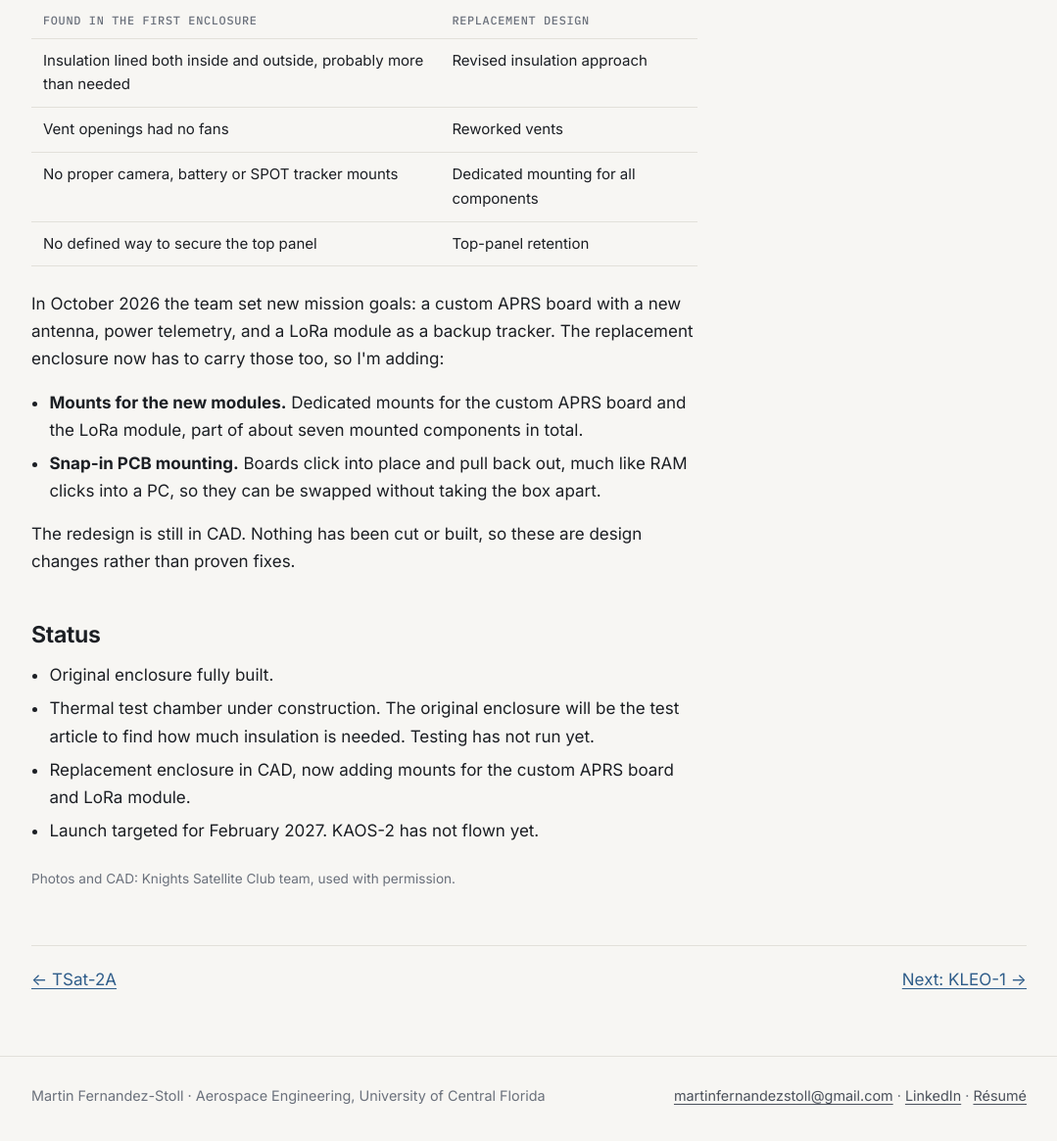
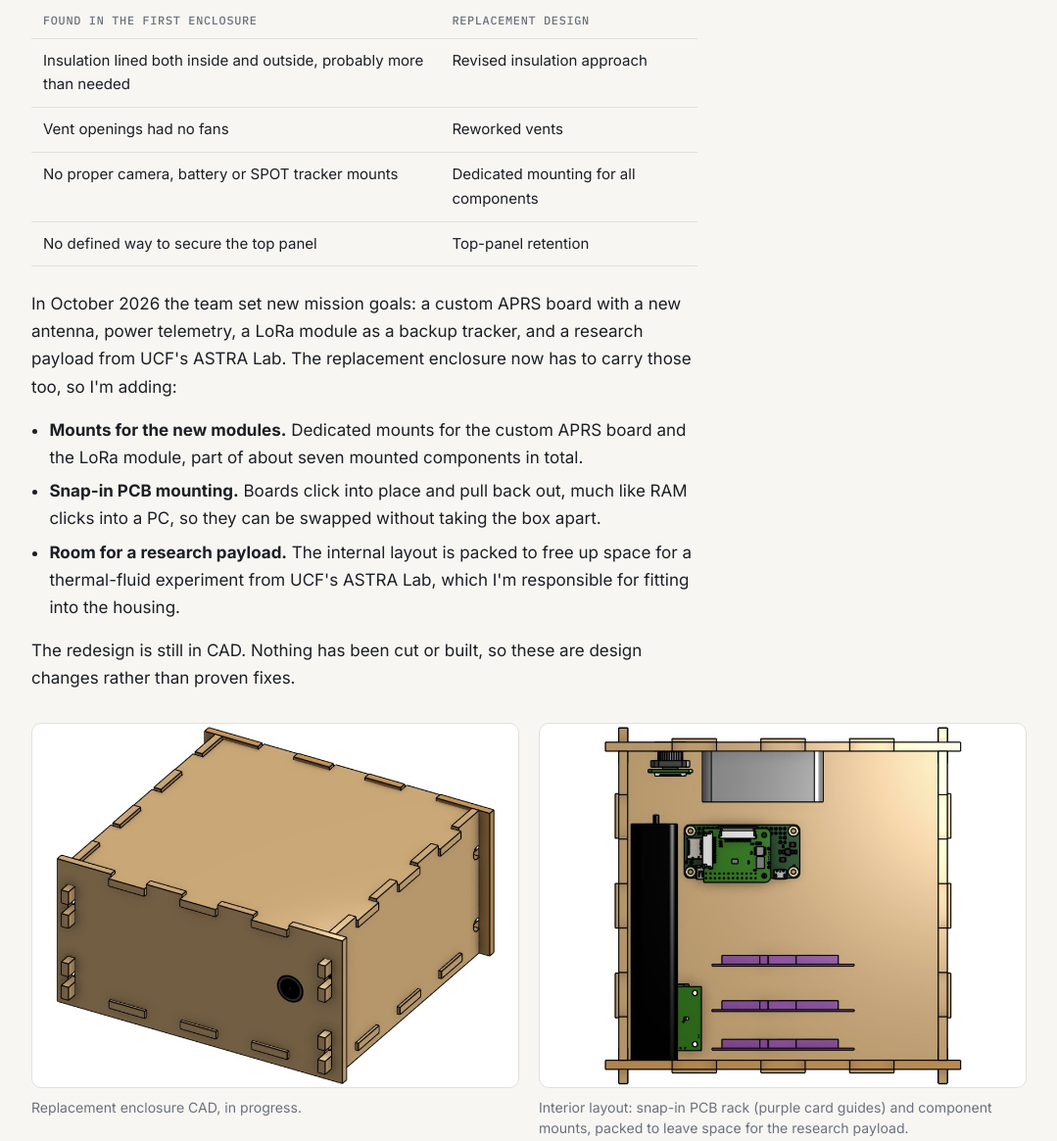
Before and after one commit to martin-fernandez-stoll/martin-fernandez-stoll.github.io, a plain HTML site: page kaos-2.html in a window 1280 px wide. Shown: the part 3142-4307 px from the top of the page at 98% size, without its empty margins (100-1179 px from the left). Drawn offline with Linux system fonts and the light colour scheme.

Commit message:
Add KAOS-2 replacement CAD and ASTRA payload; KLEO-1 payload ICD; refresh résumé
Co-Authored-By: Claude Opus 5.5 <noreply@anthropic.com>
Claude-Session: https://claude.ai/code/session_01KoQwtU9PdgpLCv9DjgmqqC

```diff
--- a/kaos-2.html
+++ b/kaos-2.html
@@ -67,20 +67,27 @@
 <tr><td>No proper camera, battery or SPOT tracker mounts</td><td>Dedicated mounting for all components</td></tr>
 <tr><td>No defined way to secure the top panel</td><td>Top-panel retention</td></tr>
 </tbody></table></div>
-<p>In October 2026 the team set new mission goals: a custom APRS board with a new antenna, power telemetry, and a LoRa module as a backup tracker. The replacement enclosure now has to carry those too, so I'm adding:</p>
+<p>In October 2026 the team set new mission goals: a custom APRS board with a new antenna, power telemetry, a LoRa module as a backup tracker, and a research payload from UCF's ASTRA Lab. The replacement enclosure now has to carry those too, so I'm adding:</p>
 <ul class="clean">
   <li><strong>Mounts for the new modules.</strong> Dedicated mounts for the custom APRS board and the LoRa module, part of about seven mounted components in total.</li>
   <li><strong>Snap-in PCB mounting.</strong> Boards click into place and pull back out, much like RAM clicks into a PC, so they can be swapped without taking the box apart.</li>
+  <li><strong>Room for a research payload.</strong> The internal layout is packed to free up space for a thermal-fluid experiment from UCF's ASTRA Lab, which I'm responsible for fitting into the housing.</li>
 </ul>
 <p>The redesign is still in CAD. Nothing has been cut or built, so these are design changes rather than proven fixes.</p>
+</div>
+
+<div class="grid-2"><figure><img src="assets/img/kaos-redesign-iso.jpg" alt="CAD of the replacement KAOS-2 enclosure: a plywood box with tab-and-slot interlocking panels and a round port on the front face" class="contain" loading="lazy"><figcaption>Replacement enclosure CAD, in progress.</figcaption></figure><figure><img src="assets/img/kaos-redesign-layout.jpg" alt="Top-down CAD of the replacement enclosure interior showing a flight computer board, camera, battery pack and three purple card-guide slots for snap-in PCBs" class="contain" loading="lazy"><figcaption>Interior layout: snap-in PCB rack (purple card guides) and component mounts, packed to leave space for the research payload.</figcaption></figure></div>
+
+<div class="prose">
 
 <h2 id="status">Status</h2>
 <ul class="clean">
   <li>Original enclosure fully built.</li>
   <li>Thermal test chamber under construction. The original enclosure will be the test article to find how much insulation is needed. Testing has not run yet.</li>
-  <li>Replacement enclosure in CAD, now adding mounts for the custom APRS board and LoRa module.</li>
+  <li>Replacement enclosure in CAD: snap-in PCB rack and module mounts laid out, with space set aside for the ASTRA Lab payload. Thermal test results will set the final box design.</li>
   <li>Launch targeted for February 2027. KAOS-2 has not flown yet.</li>
 </ul>
+<figure class="figure"><img src="assets/img/kaos-subsystems.jpg" alt="KAOS-2 workstreams: communications and tracking, structures and integrations, electrical and computing, and documentation and design reviews" loading="lazy"><figcaption>KAOS-2 workstreams. Mine is Structures / Integrations: electronics mounting, thermal regulation and research payload integration.</figcaption></figure>
 <p class="credits">Photos and CAD: Knights Satellite Club team, used with permission.</p>
 </div>
 
```
Also changed, not shown: kleo-1.html (+3 -1 lines), assets/img/kaos-redesign-iso.jpg (added), assets/img/kaos-redesign-layout.jpg (added), assets/img/kaos-subsystems.jpg (added), 1 other file.
